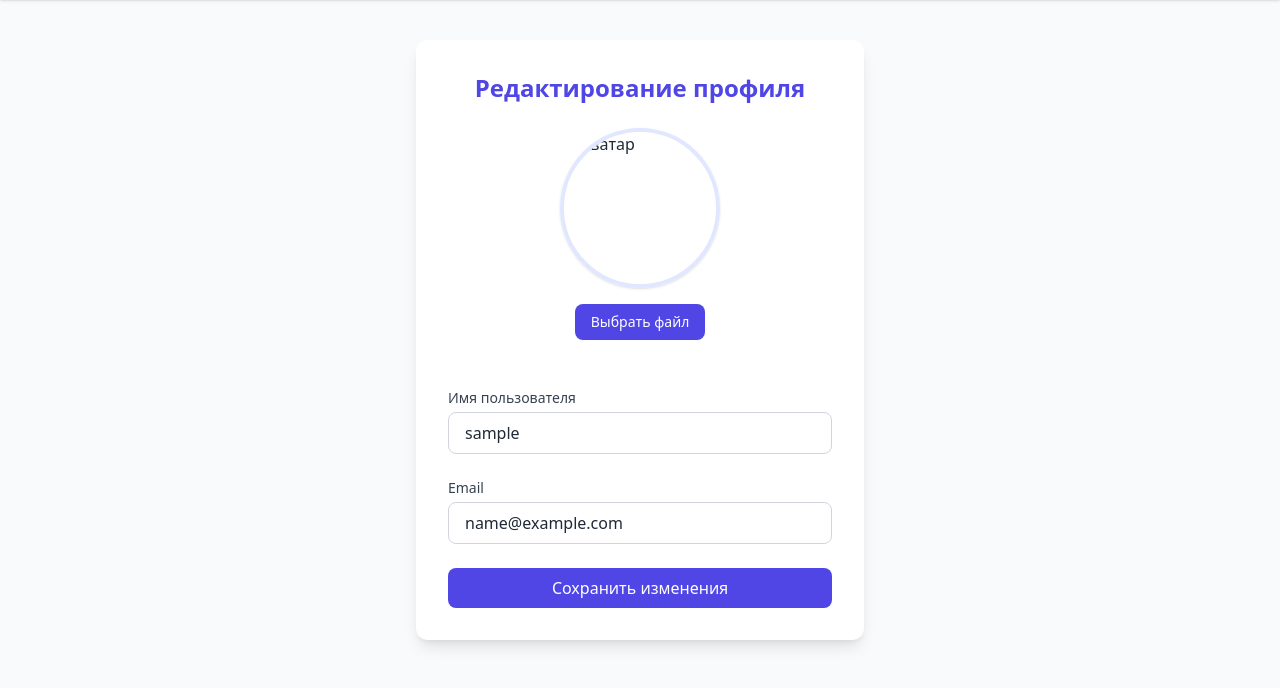
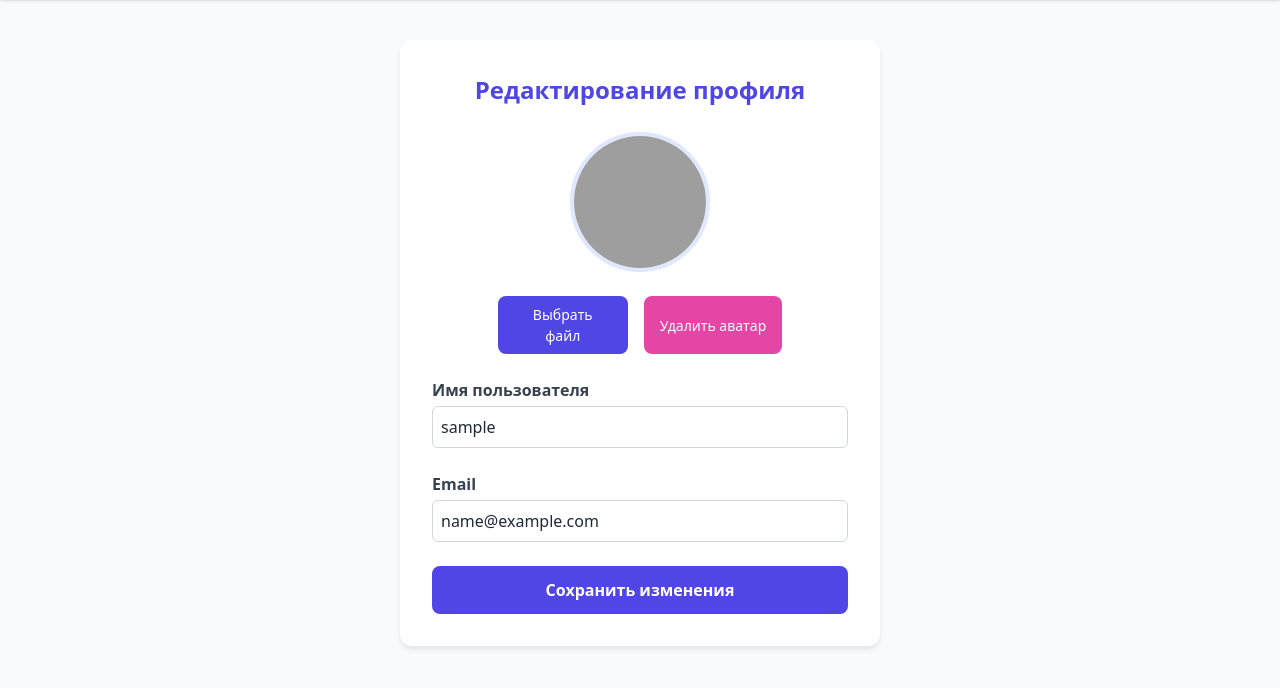
Before and after one commit to lesuw/trackerhabit, a Django app: page /profile/edit/ in a window 1280 px wide. Shown: the part 64-752 px from the top of the page. Run offline with Django 5.2, Linux system fonts and the light colour scheme; the visitor is signed in with stand-in values (Sample User, id 1); some libraries are stand-ins or nearby versions; grey boxes are pictures that could not be loaded.

Commit message:
profile, edit profile

```diff
--- a/курсовая/accounts/models.py
+++ b/курсовая/accounts/models.py
@@ -16,7 +16,7 @@ class User(AbstractUser):
         blank=True,
         null=True,
         verbose_name='Аватар',
-        default='avatars/default_avatar.png'
+        default='images/default_avatar.png'
     )
 
     def generate_verification_code(self):
--- /dev/null
+++ b/курсовая/accounts/static/css/edit_profile.css
@@ -0,0 +1,120 @@
+.edit-profile-container {
+    max-width: 480px;
+    margin: 2.5rem auto;
+    background-color: white;
+    padding: 2rem;
+    border-radius: 0.75rem;
+    box-shadow: 0 4px 6px -1px rgba(0, 0, 0, 0.1);
+}
+
+.edit-title {
+    text-align: center;
+    font-size: 1.5rem;
+    color: #4F46E5;
+    font-weight: 700;
+    margin-bottom: 1.5rem;
+}
+
+.edit-form {
+    display: flex;
+    flex-direction: column;
+    gap: 1.5rem;
+}
+
+.form-errors {
+    background-color: #FEE2E2;
+    border: 1px solid #FCA5A5;
+    color: #B91C1C;
+    padding: 0.75rem;
+    border-radius: 0.5rem;
+}
+
+.avatar-section {
+    display: flex;
+    flex-direction: column;
+    align-items: center;
+}
+
+.avatar-image {
+    width: 140px;
+    height: 140px;
+    border-radius: 50%;
+    object-fit: cover;
+    border: 4px solid #E0E7FF;
+    margin-bottom: 1rem;
+}
+
+/* Новый стиль для ряда кнопок */
+.button-row {
+    display: flex;
+    gap: 1rem;
+    justify-content: center;
+    margin-top: 0.5rem;
+}
+
+/* Кнопка "Выбрать файл" */
+.upload-avatar-btn {
+    background-color: #4F46E5;
+    color: white;
+    padding: 0.5rem 1rem;
+    border-radius: 0.5rem;
+    font-size: 0.875rem;
+    cursor: pointer;
+    transition: background-color 0.2s ease;
+    text-align: center;
+    width: 130px;
+    text-decoration: none;
+}
+
+.upload-avatar-btn:hover {
+    background-color: #4338CA;
+}
+
+/* Кнопка "Удалить аватар" */
+.delete-avatar-btn {
+    background-color: #E546A6; /* светло-коралловый */
+    color: white;
+    font-size: 0.875rem;
+    padding: 0.5rem 1rem;
+    border-radius: 0.5rem;
+    border: none;
+    cursor: pointer;
+    transition: background-color 0.2s ease;
+}
+
+.delete-avatar-btn:hover {
+    background-color: #EF4444; /* чуть темнее при наведении */
+}
+
+.hidden-input {
+    display: none;
+}
+
+.form-group label {
+    font-weight: 600;
+    display: block;
+    margin-bottom: 0.25rem;
+    color: #374151;
+}
+
+.form-group input {
+    width: 100%;
+    padding: 0.5rem;
+    border: 1px solid #D1D5DB;
+    border-radius: 0.375rem;
+    font-size: 1rem;
+}
+
+.submit-btn {
+    background-color: #4F46E5;
+    color: white;
+    padding: 0.75rem;
+    border-radius: 0.5rem;
+    font-weight: 600;
+    transition: background-color 0.2s ease;
+    cursor: pointer;
+}
+
+.submit-btn:hover {
+    background-color: #4338CA;
+}
--- a/курсовая/accounts/templates/accounts/edit_profile.html
+++ b/курсовая/accounts/templates/accounts/edit_profile.html
@@ -2,14 +2,16 @@
 {% load static %}
 
 {% block content %}
-<div class="max-w-md mx-auto my-10 bg-white p-8 rounded-xl shadow-lg">
-    <h2 class="text-2xl font-bold text-center text-indigo-600 mb-6">Редактирование профиля</h2>
+<link rel="stylesheet" href="{% static 'css/edit_profile.css' %}">
 
-    <form method="post" enctype="multipart/form-data" class="space-y-6">
+<div class="edit-profile-container">
+    <h2 class="edit-title">Редактирование профиля</h2>
+
+    <form method="post" enctype="multipart/form-data" class="edit-form">
         {% csrf_token %}
 
         {% if form.errors %}
-            <div class="bg-red-100 border border-red-400 text-red-700 px-4 py-3 rounded">
+            <div class="form-errors">
                 {% for field, errors in form.errors.items %}
                     {% for error in errors %}
                         <p>{{ error }}</p>
@@ -18,46 +20,37 @@
             </div>
         {% endif %}
 
-        <div class="flex flex-col items-center">
-            <!-- Аватар по центру и увеличен -->
-            <div class="relative mb-4 flex flex-col items-center">
-                <img src="{{ accounts.avatar.url }}" alt="Аватар" class="w-32 h-32 md:w-40 md:h-40 rounded-full object-cover border-4 border-indigo-100 shadow mb-4">
+        <div class="avatar-section">
+                {% if accounts.avatar and accounts.avatar.name != 'avatars/default_avatar.png' %}
+                    <img src="{{ accounts.avatar.url }}" alt="Аватар" class="avatar-image">
+                {% else %}
+                    <img src="{% static 'images/default_avatar.png' %}" alt="Аватар по умолчанию" class="avatar-image">
+                {% endif %}
 
-                <!-- Кнопка загрузки файла -->
-                <div class="relative inline-block">
-                    <label for="id_avatar" class="cursor-pointer bg-indigo-600 text-white px-4 py-2 rounded-lg text-sm hover:bg-indigo-700 transition mb-2 inline-block">
+            <div class="button-row">
+                <label for="id_avatar" class="upload-avatar-btn">
                     Выбрать файл
                 </label>
+                <button type="button" id="delete-avatar" class="delete-avatar-btn">
+                    Удалить аватар
+                </button>
+            </div>
             <input type="file" name="avatar" id="id_avatar" class="hidden">
         </div>
 
-
-                {% if accounts.avatar and accounts.avatar.name != 'avatars/default_avatar.jpg' %}
-                <button type="button" id="delete-avatar" class="mt-2 text-sm text-red-600 hover:underline">
-                    Удалить аватар
-                </button>
-            {% endif %}
-
-            </div>
-        </div>
-
-        <div>
-            <label for="{{ form.username.id_for_label }}" class="block text-gray-700 text-sm font-medium mb-1">Имя пользователя</label>
+        <div class="form-group">
+            <label for="{{ form.username.id_for_label }}">Имя пользователя</label>
             {{ form.username }}
         </div>
 
-        <div>
-            <label for="{{ form.email.id_for_label }}" class="block text-gray-700 text-sm font-medium mb-1">Email</label>
+        <div class="form-group">
+            <label for="{{ form.email.id_for_label }}">Email</label>
             {{ form.email }}
         </div>
 
-        <button type="submit" class="w-full bg-indigo-600 text-white py-2 px-4 rounded-lg hover:bg-indigo-700 transition">
-            Сохранить изменения
-        </button>
+        <button type="submit" class="submit-btn">Сохранить изменения</button>
     </form>
-</div>
 
-<!-- Скрипт удаления аватара -->
     <script>
         document.getElementById('delete-avatar')?.addEventListener('click', function () {
             fetch("{% url 'delete_avatar' %}", {
@@ -75,5 +68,18 @@
                 }
             });
         });
+
+        document.getElementById('id_avatar')?.addEventListener('change', function (event) {
+            const file = event.target.files[0];
+            if (file) {
+                const reader = new FileReader();
+                reader.onload = function (e) {
+                    const imgElement = document.querySelector('.avatar-image');
+                    imgElement.src = e.target.result;
+                };
+                reader.readAsDataURL(file);
+            }
+        });
     </script>
+</div>
 {% endblock %}
--- a/курсовая/accounts/views.py
+++ b/курсовая/accounts/views.py
@@ -311,7 +311,7 @@ def edit_profile(request):
     else:
         form = UserEditForm(instance=request.user)
 
-    return render(request, 'accounts/edit_profile.html', {'form': form})
+    return render(request, 'accounts/edit_profile.html', {'form': form, 'accounts': request.user})
 
 @login_required
 def delete_avatar(request):
```
Also changed, not shown: курсовая/accounts/static/css/profile.css (+18 -19 lines), курсовая/accounts/static/css/styles.css (+32 -3 lines), курсовая/accounts/templates/accounts/profile.html (+3 -8 lines), курсовая/media/user_1/avatar/DSCN0206.JPG (deleted). Lines whose indentation alone changed are shown as unchanged.
